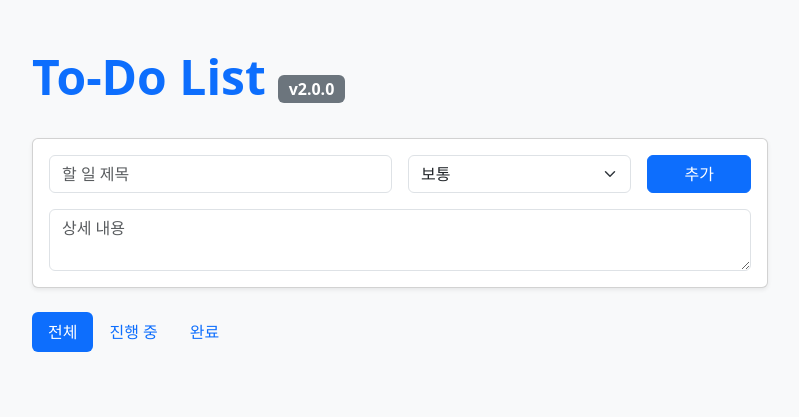
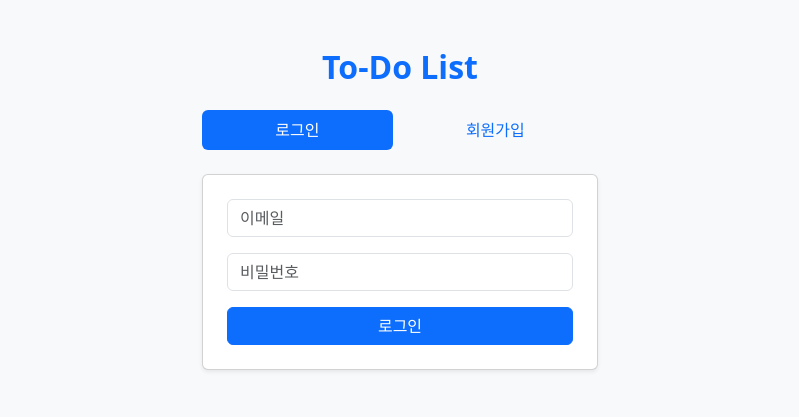
Before and after one commit to noeyish/FastApi-Todos, a FastAPI app: page / in a window 1280 px wide. Shown: the top 417 px of the page, without its empty margins (240-1039 px from the left). Run offline with FastAPI, Linux system fonts and the light colour scheme; data that the repository does not hold is empty.

Commit message:
feat: user register&auth 구현과 DB 연결

```diff
--- a/fastapi-app/templates/index.html
+++ b/fastapi-app/templates/index.html
@@ -3,30 +3,76 @@
 <head>
     <meta charset="UTF-8">
     <meta name="viewport" content="width=device-width, initial-scale=1.0">
-    <title>To-Do List v2.0.0</title>
-    <!-- Bootstrap 5 CSS -->
+    <title>To-Do List</title>
     <link href="https://cdn.jsdelivr.net/npm/bootstrap@5.3.0/dist/css/bootstrap.min.css" rel="stylesheet">
     <link rel="stylesheet" href="https://cdn.jsdelivr.net/npm/bootstrap-icons@1.10.0/font/bootstrap-icons.css">
     <style>
-        .todo-completed {
-            text-decoration: line-through;
-            color: #6c757d;
-        }
-        .priority-high { border-left: 5px solid #dc3545; }
-        .priority-medium { border-left: 5px solid #ffc107; }
-        .priority-low { border-left: 5px solid #198754; }
         body { background-color: #f8f9fa; }
+        .todo-completed { text-decoration: line-through; color: #6c757d; }
+        .priority-high  { border-left: 5px solid #dc3545; }
+        .priority-medium{ border-left: 5px solid #ffc107; }
+        .priority-low   { border-left: 5px solid #198754; }
         .card { transition: transform 0.2s; }
         .card:hover { transform: translateY(-2px); box-shadow: 0 4px 8px rgba(0,0,0,0.1); }
     </style>
 </head>
 <body>
-    <div class="container py-5">
+
+<!-- 인증 화면 -->
+<div id="auth-section" class="container py-5" style="max-width:420px;">
+    <h2 class="text-center text-primary fw-bold mb-4">To-Do List</h2>
+
+    <!-- 탭 -->
+    <ul class="nav nav-pills nav-fill mb-4" id="authTab">
+        <li class="nav-item">
+            <button class="nav-link active" onclick="showTab('login')">로그인</button>
+        </li>
+        <li class="nav-item">
+            <button class="nav-link" onclick="showTab('register')">회원가입</button>
+        </li>
+    </ul>
+
+    <div class="card shadow-sm">
+        <div class="card-body p-4">
+            <!-- 로그인 폼 -->
+            <form id="login-form">
+                <div class="mb-3">
+                    <input type="email" id="login-email" class="form-control" placeholder="이메일" required>
+                </div>
+                <div class="mb-3">
+                    <input type="password" id="login-password" class="form-control" placeholder="비밀번호" required>
+                </div>
+                <button type="submit" class="btn btn-primary w-100">로그인</button>
+            </form>
+
+            <!-- 회원가입 폼 -->
+            <form id="register-form" style="display:none;">
+                <div class="mb-3">
+                    <input type="email" id="reg-email" class="form-control" placeholder="이메일" required>
+                </div>
+                <div class="mb-3">
+                    <input type="password" id="reg-password" class="form-control" placeholder="비밀번호" required>
+                </div>
+                <button type="submit" class="btn btn-success w-100">회원가입</button>
+            </form>
+
+            <div id="auth-error" class="alert alert-danger mt-3 d-none"></div>
+        </div>
+    </div>
+</div>
+
+<!-- 메인 화면 -->
+<div id="main-section" class="container py-5" style="display:none;">
     <div class="row justify-content-center">
         <div class="col-md-8">
             <div class="d-flex justify-content-between align-items-center mb-4">
-                    <h1 class="display-5 fw-bold text-primary">To-Do List <span class="badge bg-secondary fs-6">v2.0.0</span></h1>
-                    <div id="stats" class="text-muted"></div>
+                <h1 class="display-5 fw-bold text-primary">To-Do List</h1>
+                <div class="d-flex align-items-center gap-3">
+                    <span id="stats" class="text-muted small"></span>
+                    <button class="btn btn-outline-secondary btn-sm" onclick="logout()">
+                        <i class="bi bi-box-arrow-right"></i> 로그아웃
+                    </button>
+                </div>
             </div>
 
             <!-- 입력 폼 -->
@@ -54,155 +100,240 @@
             </div>
 
             <!-- 필터 탭 -->
-                <ul class="nav nav-pills mb-3" id="pills-tab" role="tablist">
-                    <li class="nav-item" role="presentation">
-                        <button class="nav-link active" onclick="filterTodos('all')">전체</button>
+            <ul class="nav nav-pills mb-3">
+                <li class="nav-item">
+                    <button class="nav-link active" onclick="filterTodos('all', this)">전체</button>
                 </li>
-                    <li class="nav-item" role="presentation">
-                        <button class="nav-link" onclick="filterTodos('active')">진행 중</button>
+                <li class="nav-item">
+                    <button class="nav-link" onclick="filterTodos('active', this)">진행 중</button>
                 </li>
-                    <li class="nav-item" role="presentation">
-                        <button class="nav-link" onclick="filterTodos('completed')">완료</button>
+                <li class="nav-item">
+                    <button class="nav-link" onclick="filterTodos('completed', this)">완료</button>
                 </li>
             </ul>
 
             <!-- 할 일 목록 -->
-                <div id="todo-list" class="list-group shadow-sm">
-                    <!-- 자바스크립트로 동적 생성됨 -->
-                </div>
+            <div id="todo-list" class="list-group shadow-sm"></div>
         </div>
     </div>
 </div>
 
-    <!-- Bootstrap JS -->
 <script src="https://cdn.jsdelivr.net/npm/bootstrap@5.3.0/dist/js/bootstrap.bundle.min.js"></script>
-
 <script>
     let allTodos = [];
     let currentFilter = 'all';
 
+    // ── 인증 헬퍼 ──────────────────────────────────────────────
+    function getToken() { return localStorage.getItem('token'); }
+    function setToken(t) { localStorage.setItem('token', t); }
+    function clearToken() { localStorage.removeItem('token'); }
+
+    function authHeaders() {
+        return { 'Content-Type': 'application/json', 'Authorization': `Bearer ${getToken()}` };
+    }
+
+    async function apiFetch(url, options = {}) {
+        const res = await fetch(url, { ...options, headers: authHeaders() });
+        if (res.status === 401) { logout(); return null; }
+        return res;
+    }
+
+    // ── 화면 전환 ────────────────────────────────────────────
+    function showMain() {
+        document.getElementById('auth-section').style.display = 'none';
+        document.getElementById('main-section').style.display = '';
+        fetchTodos();
+    }
+
+    function showAuth() {
+        document.getElementById('auth-section').style.display = '';
+        document.getElementById('main-section').style.display = 'none';
+    }
+
+    function showTab(tab) {
+        document.getElementById('login-form').style.display    = tab === 'login'    ? '' : 'none';
+        document.getElementById('register-form').style.display = tab === 'register' ? '' : 'none';
+        document.querySelectorAll('#authTab .nav-link').forEach((btn, i) => {
+            btn.classList.toggle('active', (tab === 'login' && i === 0) || (tab === 'register' && i === 1));
+        });
+        document.getElementById('auth-error').classList.add('d-none');
+    }
+
+    function showAuthError(msg) {
+        const el = document.getElementById('auth-error');
+        el.textContent = msg;
+        el.classList.remove('d-none');
+    }
+
+    function logout() {
+        clearToken();
+        allTodos = [];
+        showAuth();
+    }
+
+    // ── 로그인 / 회원가입 ──────────────────────────────────────
+    document.getElementById('login-form').addEventListener('submit', async (e) => {
+        e.preventDefault();
+        const email    = document.getElementById('login-email').value;
+        const password = document.getElementById('login-password').value;
+
+        const res = await fetch('/auth/login', {
+            method: 'POST',
+            headers: { 'Content-Type': 'application/json' },
+            body: JSON.stringify({ email, password })
+        });
+
+        if (res.ok) {
+            const data = await res.json();
+            setToken(data.access_token);
+            showMain();
+        } else {
+            const err = await res.json();
+            showAuthError(err.detail || '로그인 실패');
+        }
+    });
+
+    document.getElementById('register-form').addEventListener('submit', async (e) => {
+        e.preventDefault();
+        const email    = document.getElementById('reg-email').value;
+        const password = document.getElementById('reg-password').value;
+
+        const res = await fetch('/auth/register', {
+            method: 'POST',
+            headers: { 'Content-Type': 'application/json' },
+            body: JSON.stringify({ email, password })
+        });
+
+        if (res.ok) {
+            showAuthError('');
+            document.getElementById('auth-error').classList.add('d-none');
+            // 자동 로그인
+            const loginRes = await fetch('/auth/login', {
+                method: 'POST',
+                headers: { 'Content-Type': 'application/json' },
+                body: JSON.stringify({ email, password })
+            });
+            if (loginRes.ok) {
+                const data = await loginRes.json();
+                setToken(data.access_token);
+                showMain();
+            }
+        } else {
+            const err = await res.json();
+            showAuthError(err.detail || '회원가입 실패');
+        }
+    });
+
+    // ── Todo CRUD ──────────────────────────────────────────────
     async function fetchTodos() {
-            try {
-                const response = await fetch('/todos');
-                allTodos = await response.json();
+        const res = await apiFetch('/todos');
+        if (!res) return;
+        allTodos = await res.json();
         renderTodos();
-            } catch (error) {
-                console.error('Error fetching todos:', error);
-            }
     }
 
     function renderTodos() {
-            const todoList = document.getElementById('todo-list');
+        const list  = document.getElementById('todo-list');
         const stats = document.getElementById('stats');
-            todoList.innerHTML = '';
+        list.innerHTML = '';
 
-            const filteredTodos = allTodos.filter(todo => {
-                if (currentFilter === 'active') return !todo.completed;
-                if (currentFilter === 'completed') return todo.completed;
+        const filtered = allTodos.filter(t => {
+            if (currentFilter === 'active')    return !t.completed;
+            if (currentFilter === 'completed') return  t.completed;
             return true;
         });
 
-            // 통계 업데이트
-            const completedCount = allTodos.filter(t => t.completed).length;
-            stats.textContent = `전체 ${allTodos.length} | 완료 ${completedCount} | 남음 ${allTodos.length - completedCount}`;
+        const done = allTodos.filter(t => t.completed).length;
+        stats.textContent = `전체 ${allTodos.length} | 완료 ${done} | 남음 ${allTodos.length - done}`;
 
-            if (filteredTodos.length === 0) {
-                todoList.innerHTML = '<div class="list-group-item text-center py-4 text-muted">할 일이 없습니다.</div>';
+        if (filtered.length === 0) {
+            list.innerHTML = '<div class="list-group-item text-center py-4 text-muted">할 일이 없습니다.</div>';
             return;
         }
 
-            filteredTodos.forEach(todo => {
+        const badges = {
+            high:   '<span class="badge bg-danger">높음</span>',
+            medium: '<span class="badge bg-warning text-dark">보통</span>',
+            low:    '<span class="badge bg-success">낮음</span>'
+        };
+
+        filtered.forEach(todo => {
             const item = document.createElement('div');
             item.className = `list-group-item list-group-item-action priority-${todo.priority} mb-2 border rounded shadow-sm`;
-
-                const priorityBadge = {
-                    'high': '<span class="badge bg-danger">높음</span>',
-                    'medium': '<span class="badge bg-warning text-dark">보통</span>',
-                    'low': '<span class="badge bg-success">낮음</span>'
-                }[todo.priority];
-
             item.innerHTML = `
                 <div class="d-flex w-100 justify-content-between align-items-center">
                     <div class="form-check flex-grow-1">
                         <input class="form-check-input mt-2" type="checkbox" ${todo.completed ? 'checked' : ''}
                                onchange="toggleTodo(${todo.id})">
-                            <h5 class="mb-1 ${todo.completed ? 'todo-completed' : ''}">${todo.title} ${priorityBadge}</h5>
+                        <h5 class="mb-1 ${todo.completed ? 'todo-completed' : ''}">${todo.title} ${badges[todo.priority] || ''}</h5>
                         <p class="mb-1 text-muted small">${todo.description || '내용 없음'}</p>
                     </div>
                     <div class="btn-group">
-                            <button class="btn btn-outline-secondary btn-sm" onclick="editTodo(${todo.id})"><i class="bi bi-pencil"></i></button>
-                            <button class="btn btn-outline-danger btn-sm" onclick="deleteTodo(${todo.id})"><i class="bi bi-trash"></i></button>
+                        <button class="btn btn-outline-secondary btn-sm" onclick="editTodo(${todo.id})">
+                            <i class="bi bi-pencil"></i>
+                        </button>
+                        <button class="btn btn-outline-danger btn-sm" onclick="deleteTodo(${todo.id})">
+                            <i class="bi bi-trash"></i>
+                        </button>
                     </div>
-                    </div>
-                `;
-                todoList.appendChild(item);
+                </div>`;
+            list.appendChild(item);
         });
     }
 
-        function filterTodos(filter) {
+    function filterTodos(filter, btn) {
         currentFilter = filter;
-            document.querySelectorAll('.nav-link').forEach(btn => {
-                btn.classList.toggle('active', btn.textContent.includes(filter === 'all' ? '전체' : (filter === 'active' ? '진행' : '완료')));
-            });
+        document.querySelectorAll('.nav-pills .nav-link').forEach(b => b.classList.remove('active'));
+        btn.classList.add('active');
         renderTodos();
     }
 
     async function toggleTodo(id) {
-            const response = await fetch(`/todos/${id}/toggle`, { method: 'PATCH' });
-            if (response.ok) fetchTodos();
+        const res = await apiFetch(`/todos/${id}/toggle`, { method: 'PATCH' });
+        if (res && res.ok) fetchTodos();
     }
 
     async function deleteTodo(id) {
-            if (confirm('정말로 삭제하시겠습니까?')) {
-                const response = await fetch(`/todos/${id}`, { method: 'DELETE' });
-                if (response.ok) fetchTodos();
-            }
+        if (!confirm('정말로 삭제하시겠습니까?')) return;
+        const res = await apiFetch(`/todos/${id}`, { method: 'DELETE' });
+        if (res && res.ok) fetchTodos();
     }
 
     async function editTodo(id) {
         const todo = allTodos.find(t => t.id === id);
         const newTitle = prompt('새 제목:', todo.title);
         if (newTitle === null) return;
-
         const newDesc = prompt('새 내용:', todo.description);
 
-            const response = await fetch(`/todos/${id}`, {
+        const res = await apiFetch(`/todos/${id}`, {
             method: 'PUT',
-                headers: { 'Content-Type': 'application/json' },
-                body: JSON.stringify({
-                    ...todo,
-                    title: newTitle,
-                    description: newDesc
-                })
+            body: JSON.stringify({ title: newTitle, description: newDesc })
         });
-            if (response.ok) fetchTodos();
+        if (res && res.ok) fetchTodos();
     }
 
     document.getElementById('todo-form').addEventListener('submit', async (e) => {
         e.preventDefault();
-            const title = document.getElementById('title').value;
-            const priority = document.getElementById('priority').value;
-            const description = document.getElementById('description').value;
-
-            const response = await fetch('/todos', {
+        const res = await apiFetch('/todos', {
             method: 'POST',
-                headers: { 'Content-Type': 'application/json' },
             body: JSON.stringify({
-                    id: Date.now(),
-                    title,
-                    description,
-                    completed: false,
-                    priority
+                title:       document.getElementById('title').value,
+                priority:    document.getElementById('priority').value,
+                description: document.getElementById('description').value
             })
         });
-
-            if (response.ok) {
+        if (res && res.ok) {
             e.target.reset();
             fetchTodos();
         }
     });
 
-        fetchTodos();
+    // ── 초기 진입 ─────────────────────────────────────────────
+    if (getToken()) {
+        showMain();
+    } else {
+        showAuth();
+    }
 </script>
 </body>
 </html>
```
Also changed, not shown: fastapi-app/core/security.py (+11 -11 lines), fastapi-app/requirements.txt (+8 -33 lines), fastapi-app/routers/auth.py (+10 -4 lines), fastapi-app/routers/todos.py (+27 -13 lines), fastapi-app/services/auth_service.py (+11 -6 lines), fastapi-app/services/todo_service.py (+25 -10 lines). Lines whose indentation alone changed are shown as unchanged.
